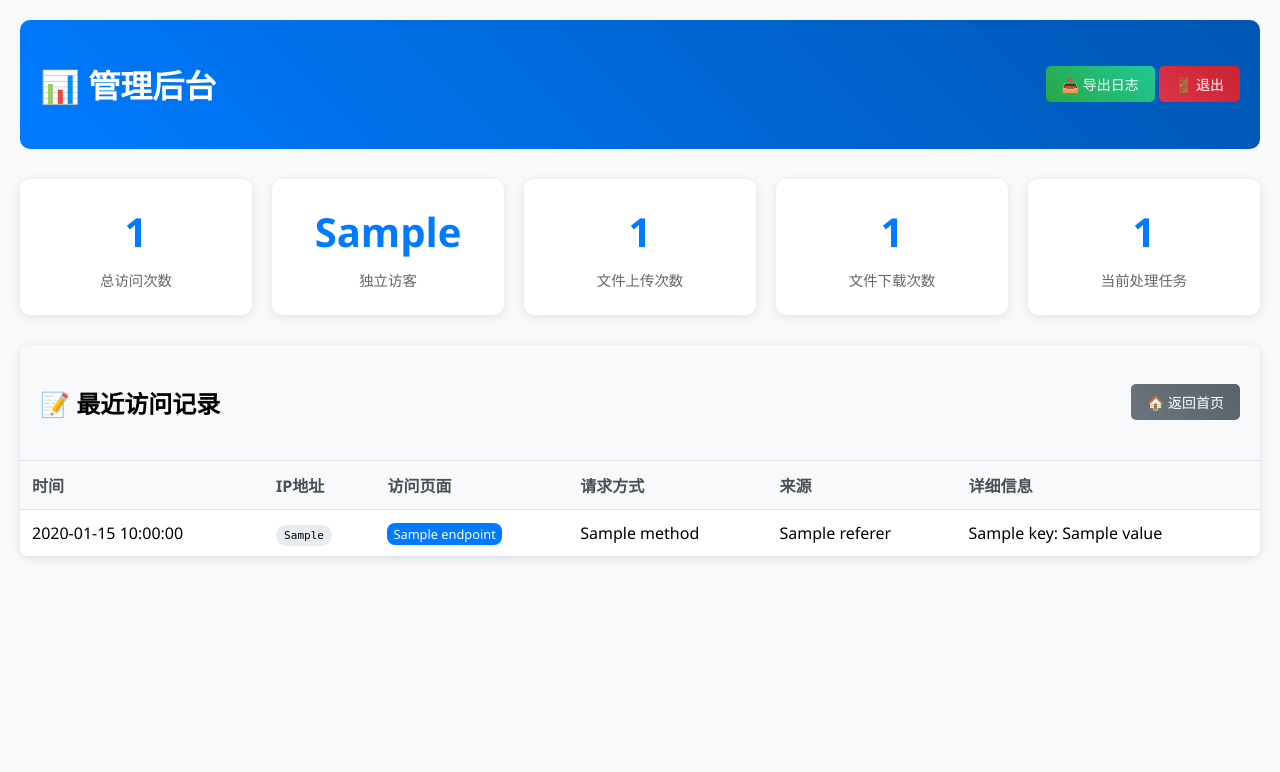
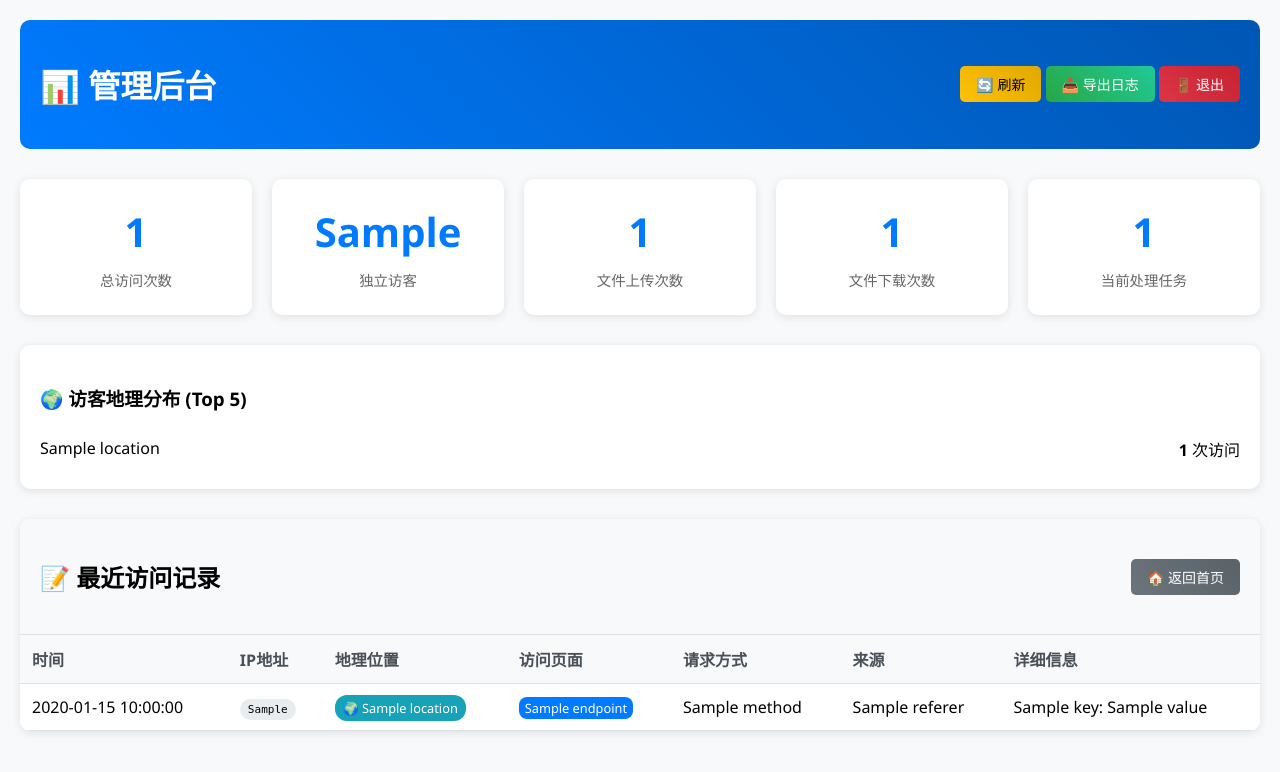
Before and after one commit to bl2778/InvoiceProcessing_Live, a Flask app: template templates/admin_dashboard.html in a window 1280 px wide. Shown: the top 772 px of the page. Run offline with Flask 3, Linux system fonts and the light colour scheme; the template is opened without the code that fills it: most values are stand-ins (such as "Sample title", 1, 10 or a date in 2020).

Commit message:
Update admin_dashboard.html

```diff
--- a/templates/admin_dashboard.html
+++ b/templates/admin_dashboard.html
@@ -43,6 +43,22 @@
         .stat-label {
             color: #666;
             font-size: 0.9em;
+        }
+        .location-stats {
+            background: white;
+            padding: 20px;
+            border-radius: 10px;
+            box-shadow: 0 2px 10px rgba(0,0,0,0.1);
+            margin-bottom: 30px;
+        }
+        .location-item {
+            display: flex;
+            justify-content: space-between;
+            padding: 8px 0;
+            border-bottom: 1px solid #eee;
+        }
+        .location-item:last-child {
+            border-bottom: none;
         }
         .logs-container {
             background: white;
@@ -101,6 +117,17 @@
             font-size: 0.85em;
             font-family: monospace;
         }
+        .location-badge {
+            background: #17a2b8;
+            color: white;
+            padding: 4px 8px;
+            border-radius: 12px;
+            font-size: 0.8em;
+            max-width: 200px;
+            white-space: nowrap;
+            overflow: hidden;
+            text-overflow: ellipsis;
+        }
         .endpoint-badge {
             background: #007bff;
             color: white;
@@ -108,12 +135,17 @@
             border-radius: 8px;
             font-size: 0.8em;
         }
+        .refresh-btn {
+            background: linear-gradient(45deg, #ffc107, #e0a800);
+            color: black;
+        }
     </style>
 </head>
 <body>
     <div class="header">
         <h1>📊 管理后台</h1>
         <div>
+            <button onclick="window.location.reload()" class="btn refresh-btn">🔄 刷新</button>
             <a href="/admin/logs/export" class="btn">📥 导出日志</a>
             <a href="/admin/logout" class="btn btn-danger">🚪 退出</a>
         </div>
@@ -142,6 +174,19 @@
         </div>
     </div>
 
+    <!-- 新增：地理位置统计 -->
+    {% if stats.top_locations %}
+    <div class="location-stats">
+        <h3>🌍 访客地理分布 (Top 5)</h3>
+        {% for location, count in stats.top_locations %}
+        <div class="location-item">
+            <span>{{ location }}</span>
+            <span><strong>{{ count }}</strong> 次访问</span>
+        </div>
+        {% endfor %}
+    </div>
+    {% endif %}
+
     <div class="logs-container">
         <div class="logs-header">
             <h2>📝 最近访问记录</h2>
@@ -156,6 +201,7 @@
                     <tr>
                         <th>时间</th>
                         <th>IP地址</th>
+                        <th>地理位置</th> <!-- 新增列 -->
                         <th>访问页面</th>
                         <th>请求方式</th>
                         <th>来源</th>
@@ -167,6 +213,17 @@
                     <tr>
                         <td>{{ log.timestamp }}</td>
                         <td><span class="ip-badge">{{ log.ip }}</span></td>
+                        <td>
+                            <span class="location-badge" title="{{ log.location }}">
+                                {% if log.location == '查询中...' %}
+                                    ⏳ 查询中...
+                                {% elif log.location in ['查询失败', 'API错误', '查询异常'] %}
+                                    ❌ {{ log.location }}
+                                {% else %}
+                                    🌍 {{ log.location }}
+                                {% endif %}
+                            </span>
+                        </td>
                         <td><span class="endpoint-badge">{{ log.endpoint }}</span></td>
                         <td>{{ log.method }}</td>
                         <td>{{ log.referer if log.referer != 'direct' else '直接访问' }}</td>
@@ -187,7 +244,26 @@
     </div>
 
     <script>
-        // 自动刷新页面（每5分钟）
+        // 每30秒自动刷新地理位置信息
+        setInterval(() => {
+            const cells = document.querySelectorAll('.location-badge');
+            let hasQuerying = false;
+
+            cells.forEach(cell => {
+                if (cell.textContent.includes('查询中')) {
+                    hasQuerying = true;
+                }
+            });
+
+            // 如果有正在查询的IP，30秒后刷新页面
+            if (hasQuerying) {
+                setTimeout(() => {
+                    window.location.reload();
+                }, 30000);
+            }
+        }, 30000);
+
+        // 5分钟自动刷新整个页面
         setTimeout(() => {
             window.location.reload();
         }, 300000);
```
